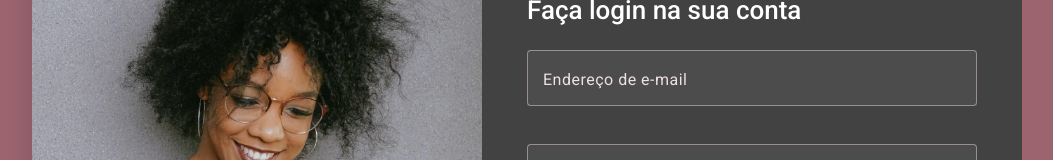
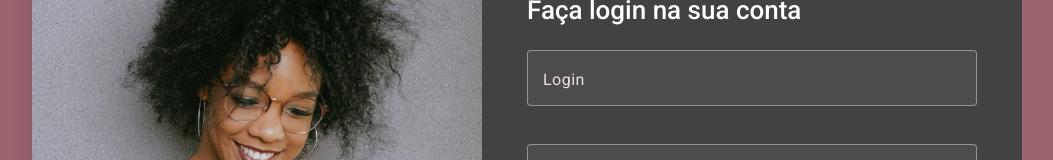
Before and after one commit to Jefferson-Pedro/Face-App-Front, an Angular app in the folder Face-App/: page /login in a window 1280 px wide. Shown: the part 184-344 px from the top of the page, without its empty margins (158-1211 px from the left). Built offline with nearby package versions, Linux system fonts and the light colour scheme.

Commit message:
Refatoração e correção de erros de digitação

```diff
--- a/Face-App/src/app/features/camera-capture/camera-capture.component.ts
+++ b/Face-App/src/app/features/camera-capture/camera-capture.component.ts
@@ -53,5 +53,4 @@ export class CameraCaptureComponent implements OnInit {
       console.log('Foto tirada com sucesso!');
     }
   }
-
 }
--- a/Face-App/src/app/features/login/login.component.html
+++ b/Face-App/src/app/features/login/login.component.html
@@ -19,7 +19,7 @@
       <form [formGroup]="formLogin">
 
         <mat-form-field appearance="outline" class="full-width">
-          <mat-label>Endereço de e-mail</mat-label>
+          <mat-label>Login</mat-label>
           <input matInput type="email" formControlName="email">
         </mat-form-field>
 
--- a/Face-App/src/app/features/login/login.component.ts
+++ b/Face-App/src/app/features/login/login.component.ts
@@ -42,7 +42,7 @@ export class LoginComponent {
   };
 
   this.authService.login(this.loginUser).subscribe(() => {
-    this.router.navigate(['/home']);
+    this.router.navigate(['/face-recognition']);
   });
 }
 
--- a/Face-App/src/app/shared/services/auth-service/auth-service.service.ts
+++ b/Face-App/src/app/shared/services/auth-service/auth-service.service.ts
@@ -13,7 +13,7 @@ export class AuthService {
   private http = inject(HttpClient);
 
   public login(login: UserLoginRequest) {
-    const url = `${environment.baseUrl}/users/login`;
+    const url = `${environment.baseUrl}/user/login`;
 
     return this.http.post(url, login);
   }
```
